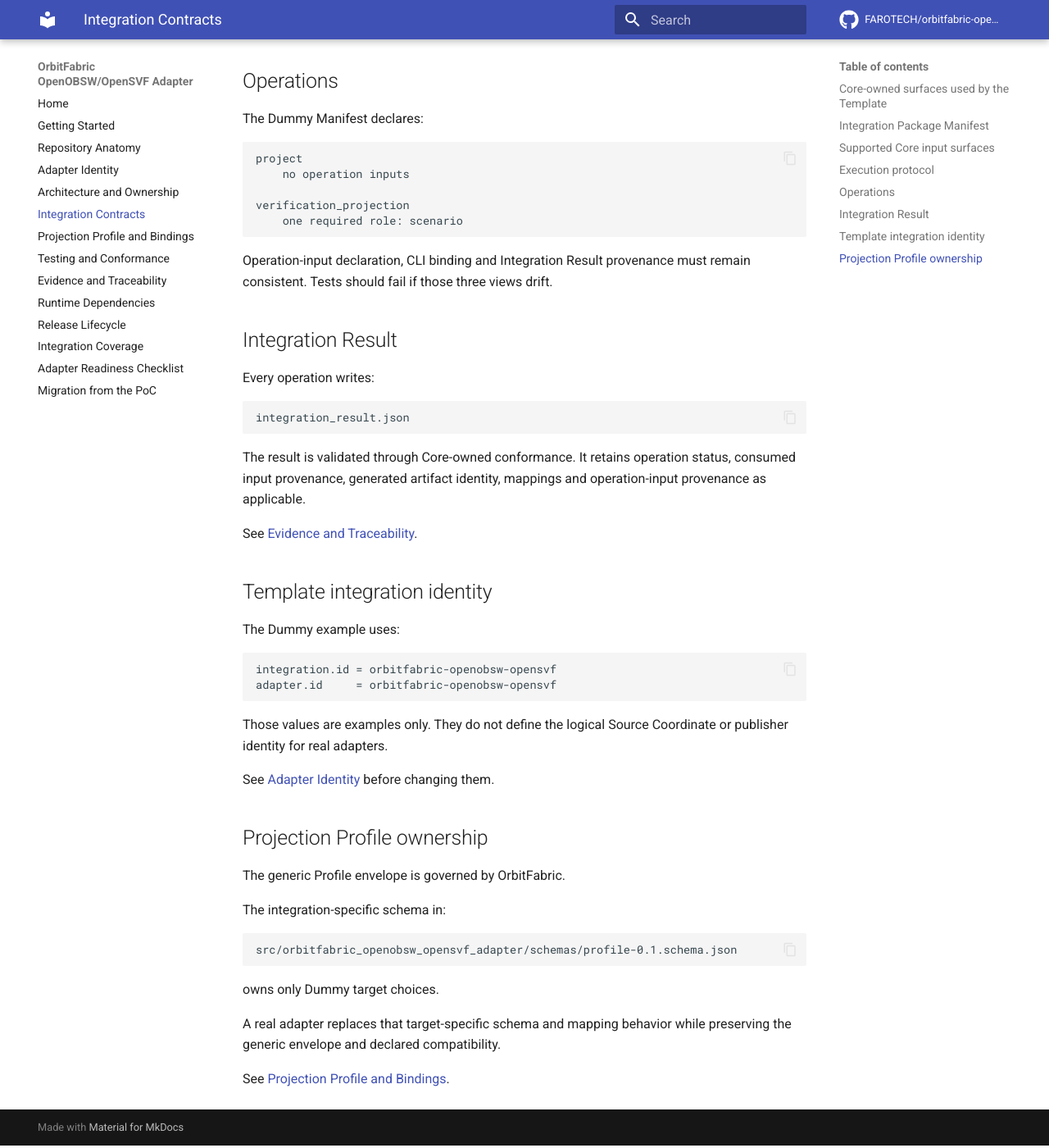
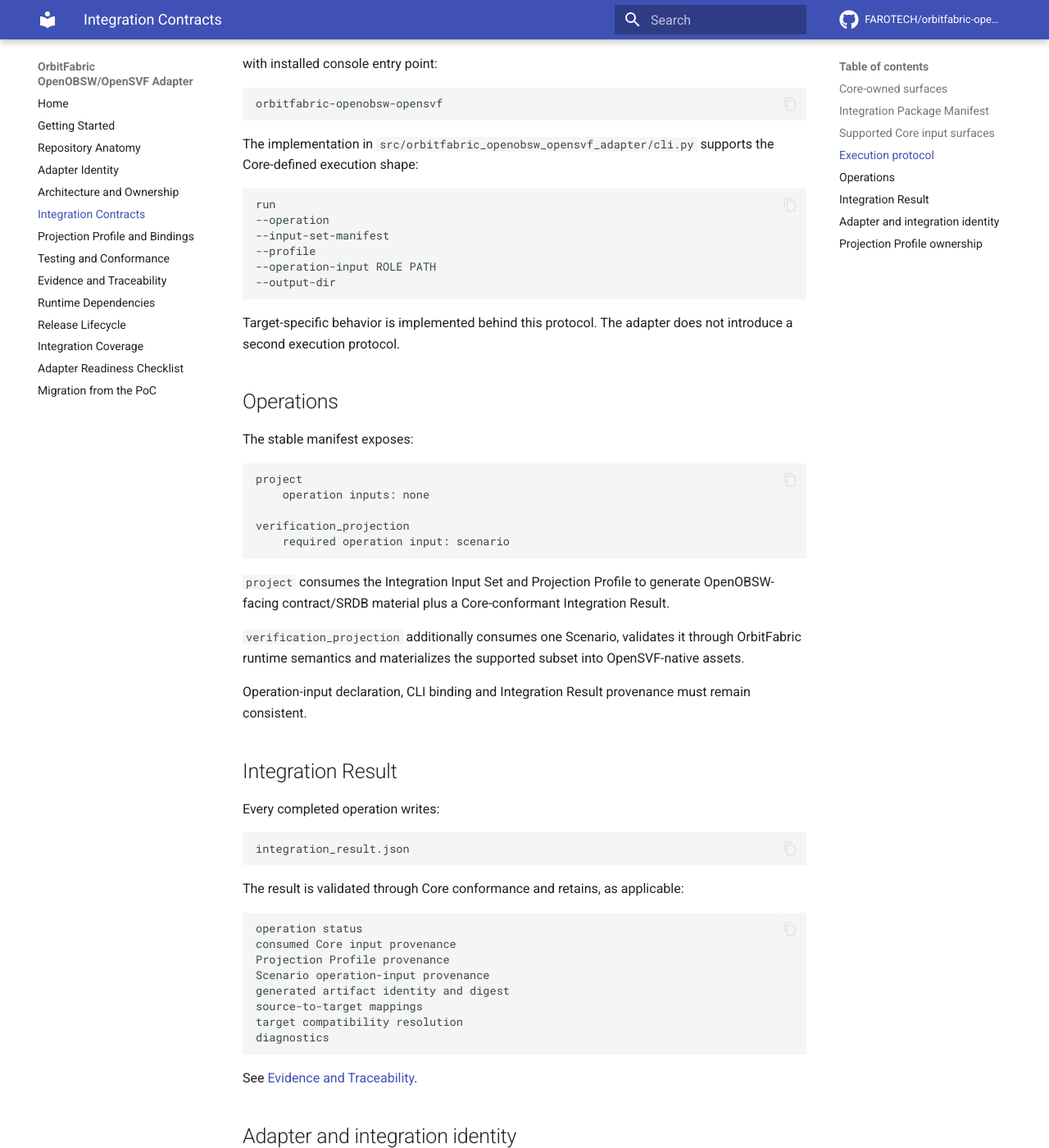
Before and after one commit to FAROTECH/orbitfabric-openobsw-opensvf-adapter, an MkDocs documentation site: the page built from docs/integration-contracts.md, in a window 1280 px wide and 1400 px high, scrolled down 2021 px. Shown: the whole window at 82% size. Built offline with MkDocs 1.6.1 and Material for MkDocs 9.7.7, drawn with Linux system fonts in a browser that asks for light colours; comment, search, counter and statistics services are not loaded; some of the changed text lies outside the part shown.

Commit message:
Document concrete adapter integration contracts

````diff
--- a/docs/integration-contracts.md
+++ b/docs/integration-contracts.md
@@ -1,10 +1,10 @@
 # Integration Contracts
 
-Use OrbitFabric Core documentation and Core-owned schemas as the normative reference for generic adapter contracts.
+OrbitFabric Core is the normative reference for generic adapter contracts. This repository declares which Core surfaces the OpenOBSW/OpenSVF adapter consumes and implements the target-specific behavior behind those contracts.
 
-This Template demonstrates how to consume those surfaces, but it does not redefine them.
+## Core-owned surfaces
 
-## Core-owned surfaces used by the Template
+The adapter uses these generic lifecycle and execution surfaces:
 
 ```text
 Core Integration Input Set
@@ -17,7 +17,7 @@
 Adapter Manager lifecycle
 ```
 
-If a Core-owned field, version or semantic rule changes, update the Template and its declared compatibility. Do not fork the generic contract locally.
+A Core-owned field, version or semantic rule is not redefined locally for downstream convenience.
 
 ## Integration Package Manifest
 
@@ -41,39 +41,59 @@
 Integration Result compatibility
 ```
 
-The Python managed-environment backend locates exactly one `integration_package.json` owned by the installed distribution. That discovery rule is backend-specific. Manifest contents remain Core-owned.
+The Python managed-environment backend discovers exactly one `integration_package.json` owned by the installed distribution. That discovery rule is backend-specific. Manifest contents remain Core-owned.
 
 ## Supported Core input surfaces
 
-The Dummy adapter declares one Core surface:
+The `0.1.0` manifest declares the Core Integration Input Set version:
 
 ```text
-role: entity_index
-kind: orbitfabric.entity_index
-format version: 0.1
+0.1-candidate
 ```
 
-The `project` operation uses that surface to resolve telemetry entity identity.
+and consumes these declared surfaces:
 
-A real adapter must review this declaration deliberately. Declare the surfaces that the implementation actually consumes, with compatible versions, instead of copying every Core surface into the Manifest.
+```text
+entity_index
+    orbitfabric.entity_index
+    format 0.1
 
-A Scenario used by `verification_projection` is not smuggled into the main Integration Input Set. It is declared as an operation input with role `scenario`.
+lint_report
+    orbitfabric-lint
+    format v1
+
+mission_snapshot
+    orbitfabric.mission_snapshot
+    format 0.1-candidate
+
+relationship_manifest
+    orbitfabric.relationship_manifest
+    format 0.1-candidate
+```
+
+The input-set manifest remains the coherence boundary. The adapter does not reconstruct Mission Model semantics from filenames or parse Mission Model YAML as a private fallback API.
+
+A Scenario used by `verification_projection` is not inserted into the main Integration Input Set. It is an explicit operation input with role:
+
+```text
+scenario
+```
 
 ## Execution protocol
 
-The Manifest declares the Core-defined protocol:
+The Integration Package Manifest declares:
 
 ```text
 orbitfabric.adapter_cli.v1
 ```
 
-The Dummy console entry point is:
+with installed console entry point:
 
 ```text
-orbitfabric-openobsw-opensvf-adapter
+orbitfabric-openobsw-opensvf
 ```
 
-The implementation in `src/orbitfabric_openobsw_opensvf_adapter/cli.py` supports:
+The implementation in `src/orbitfabric_openobsw_opensvf_adapter/cli.py` supports the Core-defined execution shape:
 
 ```text
 run
@@ -84,59 +104,76 @@
 --output-dir
 ```
 
-Do not introduce another adapter execution protocol for target-specific convenience. Adapt target logic behind the Core-defined protocol.
+Target-specific behavior is implemented behind this protocol. The adapter does not introduce a second execution protocol.
 
 ## Operations
 
-The Dummy Manifest declares:
+The stable manifest exposes:
 
 ```text
 project
-    no operation inputs
+    operation inputs: none
 
 verification_projection
-    one required role: scenario
+    required operation input: scenario
 ```
 
-Operation-input declaration, CLI binding and Integration Result provenance must remain consistent. Tests should fail if those three views drift.
+`project` consumes the Integration Input Set and Projection Profile to generate OpenOBSW-facing contract/SRDB material plus a Core-conformant Integration Result.
+
+`verification_projection` additionally consumes one Scenario, validates it through OrbitFabric runtime semantics and materializes the supported subset into OpenSVF-native assets.
+
+Operation-input declaration, CLI binding and Integration Result provenance must remain consistent.
 
 ## Integration Result
 
-Every operation writes:
+Every completed operation writes:
 
 ```text
 integration_result.json
 ```
 
-The result is validated through Core-owned conformance. It retains operation status, consumed input provenance, generated artifact identity, mappings and operation-input provenance as applicable.
+The result is validated through Core conformance and retains, as applicable:
+
+```text
+operation status
+consumed Core input provenance
+Projection Profile provenance
+Scenario operation-input provenance
+generated artifact identity and digest
+source-to-target mappings
+target compatibility resolution
+diagnostics
+```
 
 See [Evidence and Traceability](evidence-and-traceability.md).
 
-## Template integration identity
+## Adapter and integration identity
 
-The Dummy example uses:
+This product uses:
 
 ```text
+adapter.id     = orbitfabric-openobsw-opensvf
 integration.id = orbitfabric-openobsw-opensvf
-adapter.id     = orbitfabric-openobsw-opensvf
+adapter.version = 0.1.0
 ```
 
-Those values are examples only. They do not define the logical Source Coordinate or publisher identity for real adapters.
+The equality of adapter and integration ids is a product choice. Release-source identity remains a separate layer:
 
-See [Adapter Identity](adapter-identity.md) before changing them.
+```text
+logical key       orbitfabric/openobsw-opensvf
+source authority  github.com/FAROTECH
+```
+
+See [Adapter Identity](adapter-identity.md).
 
 ## Projection Profile ownership
 
-The generic Profile envelope is governed by OrbitFabric.
-
-The integration-specific schema in:
+OrbitFabric governs the generic Profile envelope. This adapter owns the OpenOBSW/OpenSVF-specific schema and mapping rules in:
 
 ```text
 src/orbitfabric_openobsw_opensvf_adapter/schemas/profile-0.1.schema.json
 ```
 
-owns only Dummy target choices.
-
-A real adapter replaces that target-specific schema and mapping behavior while preserving the generic envelope and declared compatibility.
+Those target-specific settings include the choices required to project supported telemetry, commands, events, housekeeping and verification expectations without duplicating Core semantic authority.
 
 See [Projection Profile and Bindings](projection-profile-and-bindings.md).
````
Also changed, not shown: other parts of docs/integration-contracts.md (+1 -1 lines).
